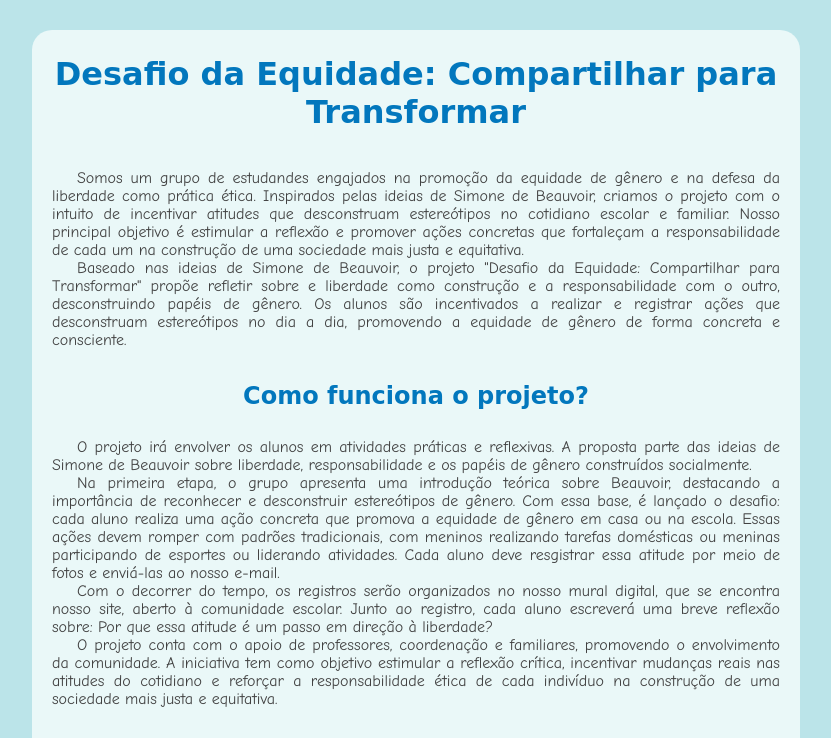
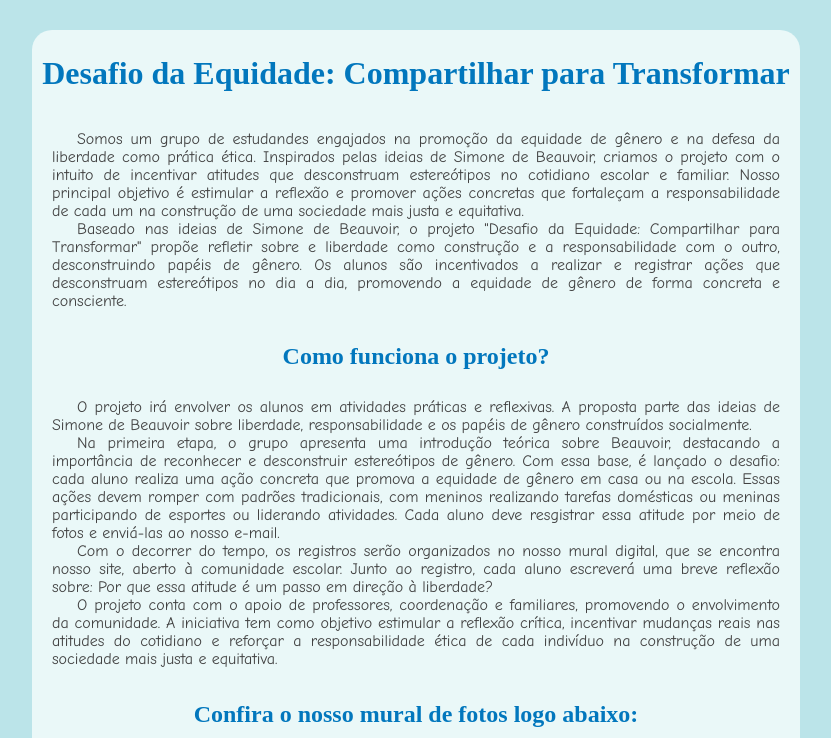
Before and after one commit to miguelferreira08/Desafio-da-Equidade, a plain HTML site: page index.html in a window 1280 px wide. Shown: the top 738 px of the page, without its empty margins (224-1055 px from the left). Drawn offline with Linux system fonts and the light colour scheme.

Commit message:
Update style.css
Remover cursivo

```diff
--- a/style.css
+++ b/style.css
@@ -25,20 +25,20 @@ h1{
     text-align: center;
     color: #0277BD;
     margin: 25px 0 20px 0;
-    font-family: 'Fredoka', cursive;
+    font-family: 'Fredoka';
 }
 
 h2{
     text-align: center;
     color: #0277BD;
-    font-family: 'Fredoka', cursive;
+    font-family: 'Fredoka';
     margin: 15px 0 10px 0;
 }
 
 p{
     color: #424242;
     text-indent: 25px;
-    font-family: 'Comic Sans MS', cursive;
+    font-family: 'Comic Sans MS';
     padding: 0 20px;
 }
 
```
